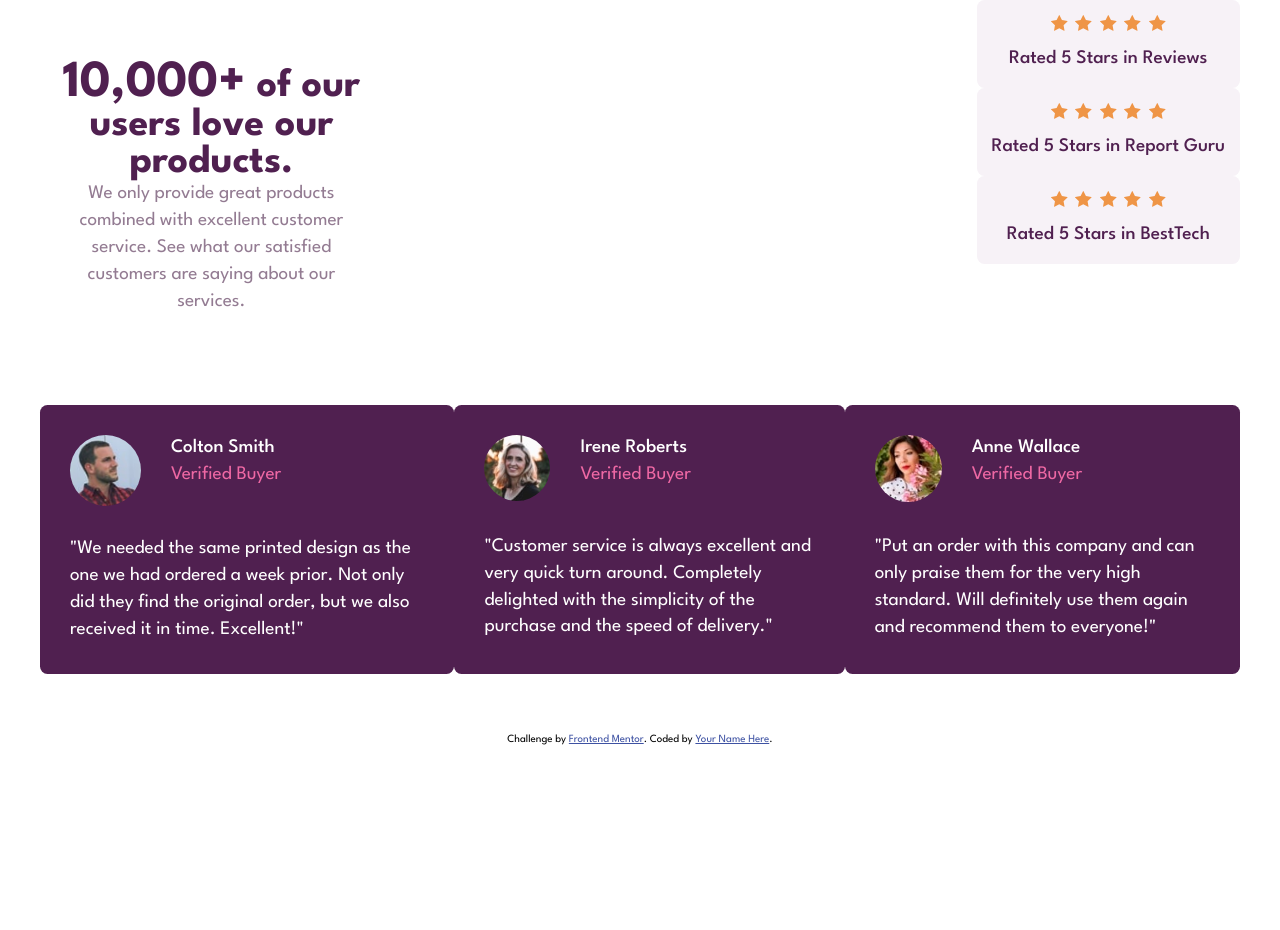
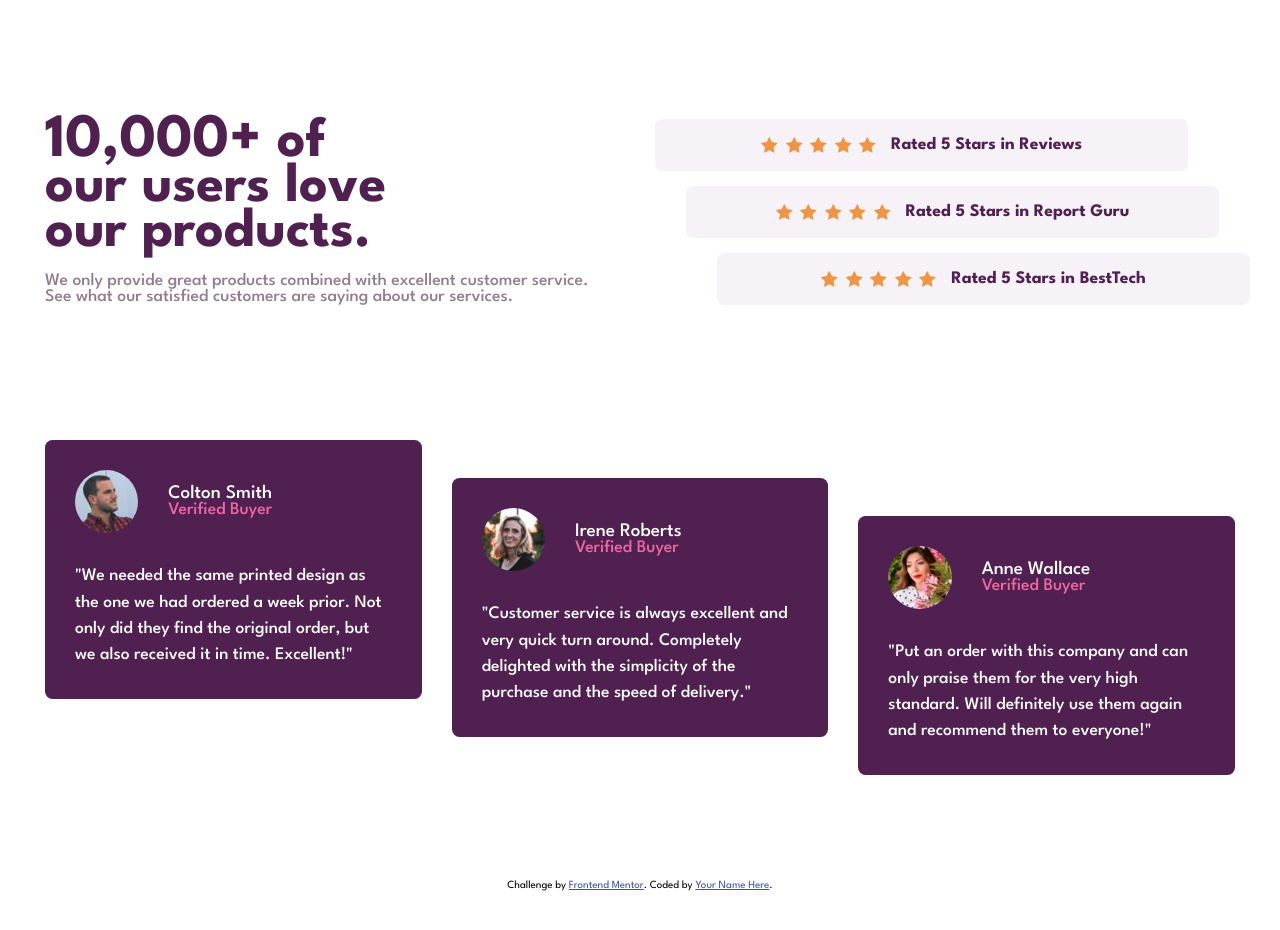
Before and after one commit to Jensaboi/social-proof-section, a plain HTML site: page index.html in a window 1280 px wide. Before the commit the page ends 804 px from the top, so only its background shows below. Drawn offline with Linux system fonts and the light colour scheme.

Commit message:
95% done, small tweaks left
Almost done, some small tweaks left..

```diff
--- a/index.html
+++ b/index.html
@@ -28,21 +28,23 @@
       </div>
 
       <div class="rates-container">
-        <div class="rates">
+
+        <div class="rate rate1">
           <div class="star-container"><img src="./images/icon-star.svg" alt=""><img src="./images/icon-star.svg" alt=""><img src="./images/icon-star.svg" alt=""><img src="./images/icon-star.svg" alt=""><img src="./images/icon-star.svg" alt=""></div>
           <p class="rate-text">Rated 5 Stars in Reviews</p>
         </div>
 
-        <div class="rates">
+        <div class="rate rate2">
           <div class="star-container"><img src="./images/icon-star.svg" alt=""><img src="./images/icon-star.svg" alt=""><img src="./images/icon-star.svg" alt=""><img src="./images/icon-star.svg" alt=""><img src="./images/icon-star.svg" alt=""></div>
           <p class="rate-text">Rated 5 Stars in Report Guru</p>
         </div>
 
-        <div class="rates">
+        <div class="rate rate3">
           <div class="star-container"><img src="./images/icon-star.svg" alt=""><img src="./images/icon-star.svg" alt=""><img src="./images/icon-star.svg" alt=""><img src="./images/icon-star.svg" alt=""><img src="./images/icon-star.svg" alt=""></div>
           <p class="rate-text">Rated 5 Stars in BestTech</p>
         </div>
-      </div>
+
+      </div> <!-- rates container -->
 
         <div class="reviews-container">
 
@@ -86,7 +88,7 @@
             </div>
           </div>
 
-      </div>
+      </div> <!-- reviews-container -->
 
     </main>
     <footer>
--- a/styles.css
+++ b/styles.css
@@ -42,57 +42,71 @@
 p{
   color: var(--white);
   font-weight: 400;
-      line-height: 1.4;
-      font-size: 1.2rem;
-    }
-    .title{
-      color: var(--very-dark-magneta);
-      font-weight: 700;
-      font-size: 2.5rem;
+
+  font-weight: 500;
+  font-size: 1.1rem;
 }
 .info{
+  margin: 1em 0 0;
   color: var(--dark-g-magneta);
 }
 .rate-text{
   color: var(--very-dark-magneta);
-      font-weight: 500;
+  font-weight: 700;
 }
 .name{
   font-weight: 500;
   font-size: 1.2rem;
 }
+
 .buyer{
     color: var(--soft-pink);
+  }
+
+.review-text{
+  font-weight: 400;
+  line-height: 1.5;
 }
 /* === BASE STYLES  === */
 
 .main-grid{
-    max-width: 1200px;
+  padding: 2em;
   margin: 0 auto;
-    display: flex;
-    flex-direction: column;
-    gap: 1em;
-
-
+  display: grid;
+  grid-auto-flow: row;
+  row-gap: 1.5em;
 }
 
 
 
 .title-container{
   text-align: center;
-  padding: 4em 1em 1em;
+  padding: 1em;
+}
+.title{
+  max-width: 350px;
+  margin: 0 auto;
+  color: var(--very-dark-magneta);
+  font-weight: 700;
+  font-size: 2.7rem;
+  line-height: 0.8em;
 }
 .large{
-  font-size: 1.3em;
+  font-size: 1.1em;
 }
 
 
 
 .rates-container{
-
+  display: flex;
+  flex-direction: column;
+  justify-content: center;
+  align-items: center;
+  gap: 1em;
 }
-.rates{
-  padding: 1em;
+.rate{
+  width: 100%;
+  padding: 1.2em;
   background-color: var(--light-g-magneta);
   border-radius: .5em;
 
@@ -100,7 +114,7 @@
   flex-direction: column;
   justify-content: center;
   align-items: center;
-  row-gap: 1em;
+  gap: 1em;
 }
 .star-container{
   display: flex;
@@ -112,10 +126,13 @@
 
 
 .reviews-container{
-
+  display: flex;
+  flex-direction: column;
+  justify-content: center;
+  align-items: center;
+  row-gap: 2em;
 }
 .review{
-
   padding: 2em;
   background-color: var(--very-dark-magneta);
   border-radius: .5em;
@@ -123,6 +140,8 @@
   display: grid;
   grid-template-columns: 20% 1fr;
   grid-template-rows: repeat(2, fr);
+  justify-content: start;
+  align-items: center;
   gap: 2em;
 }
 .review-text{
@@ -141,28 +160,82 @@ footer{
 
 /* === MEDIA QUERIES  === */
 
-@media (min-width: 1200px){
+@media (min-width: 950px){
   .main-grid{
-    max-width: 1200px;
     margin: 0 auto;
+    max-width: 1400px;
+    grid-template-columns: repeat(2, 1fr);
+    grid-template-rows: repeat(2, 1fr);
+    column-gap: 2em;
+    row-gap: 2em;
+    justify-content: space-between;
+    align-items: center;
+  }
+  .title-container{
+    text-align: left;
+    grid-row: 1 / 2;
+    grid-column: 1 / 2;
+  }
+  .title{
+    font-size: 3.5rem;
+    margin: 0;
+  }
+
+  /* RATES */
+
+  .rates-container{
+    grid-row: 1 / 2;
+    grid-column: 2 / -1;
+
     display: grid;
-
+    grid-template-columns: 1rem 1rem 1fr 1rem 1rem;
+    grid-template-rows: repeat(3, minmax(mincontent, 1fr));
+    row-gap: 1em;
 
   }
-  .titles-container{
-    grid-row: 1 / 6;
-    grid-column: 1 / 6;
+  .rate{
+    flex-direction: row;
+    justify-content: center;
+    align-items: center;
+    gap: 1em;
   }
-  .rates-container{
-    grid-row: 1 / 6;
-    grid-column: 6 / 13;
+  .rate1{
+    grid-row: 1 / 2;
+    grid-column: 1 / 4;
+  }
+  .rate2{
+    grid-row: 2 / 3;
+    grid-column: 2 / 5;
+  }
+  .rate3{
+    grid-row: 3 / 4;
+    grid-column: 3 / 6;
+  }
 
+  /* REVIEWS  */
+  .reviews-container{
+    padding: 1em ;
+    grid-row: 2 / -1;
+    grid-column: 1 / -1;
+
+    display: grid;
+    grid-template-columns: repeat(3, 1fr);
+    grid-template-rows: 8px 8px 1fr 8px 8px;
+    column-gap: 2em;
+    justify-content: center;
+    align-items: center;
   }
-  .reviews-container{
-    grid-row: 6 / 13;
-    grid-column: 1 / 13;
-
-    display: flex;
+  .review1{
+    grid-row: 1 / 4;
+    grid-column: 1 / 2;
+  }
+  .review2{
+    grid-row: 2 / 5;
+    grid-column: 2 / 3;
+  }
+  .review3{
+    grid-row: 3 / 6;
+    grid-column: 3 / 4;
   }
 
 }
```
Lines whose indentation alone changed are shown as unchanged.
